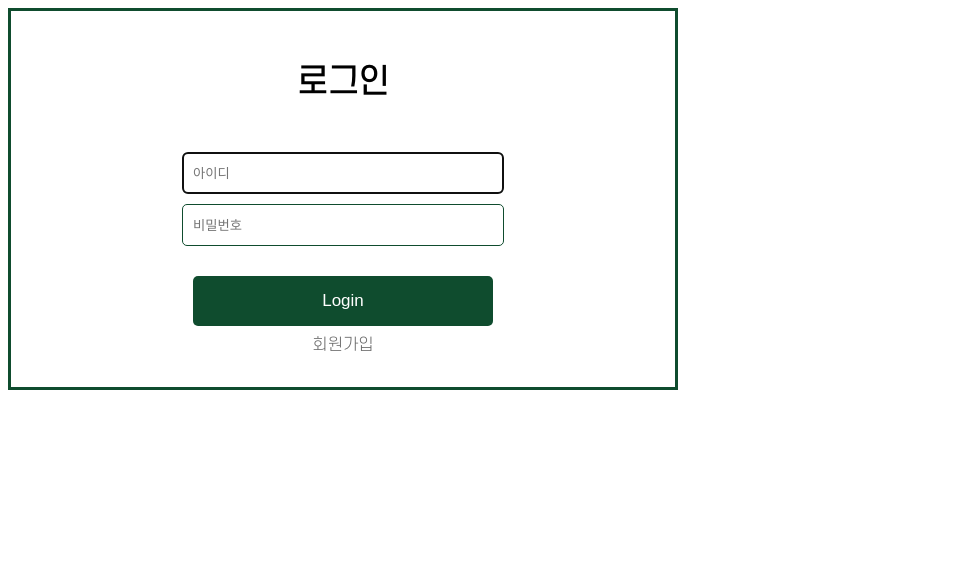
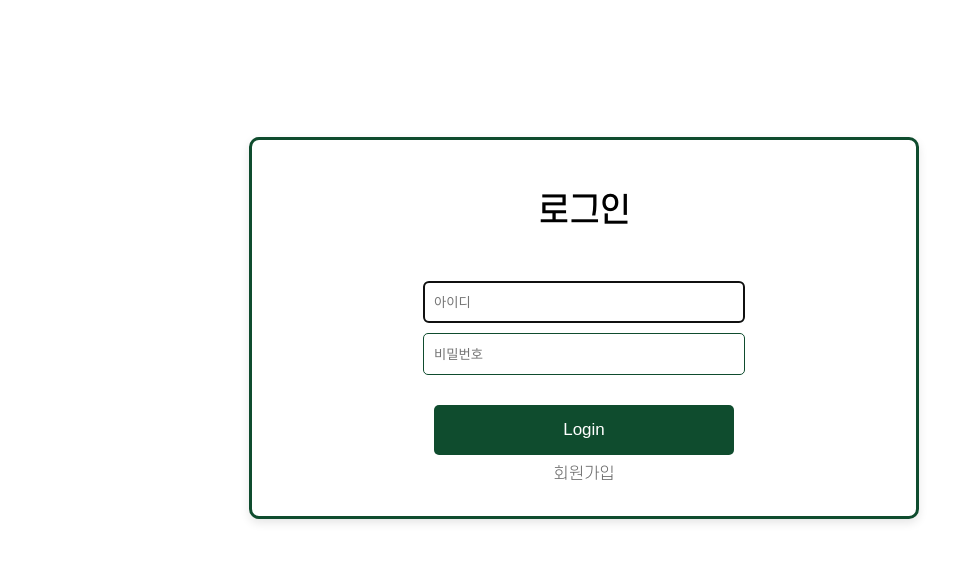
Before and after one commit to ottffss1005/0303, a React (Create React App) app in the folder frontend/: page /Login in a window 1280 px wide. Shown: the top 562 px of the page, without its empty margins (0-974 px from the left). Built offline with nearby package versions, Linux system fonts and the light colour scheme.

Commit message:
로그인, 홈 페이지 css 정렬 수정정

```diff
--- a/frontend/src/pages/Home/Home.module.css
+++ b/frontend/src/pages/Home/Home.module.css
@@ -8,6 +8,7 @@
 
 .textContainer {
   flex: 1;
+  padding-top: 2rem;
   padding-right: 0.5rem;
 }
 
--- a/frontend/src/pages/Login/Login.js
+++ b/frontend/src/pages/Login/Login.js
@@ -25,7 +25,7 @@ const Login = () => {
   };
 
   return (
-    <div>
+    <div className={styles.container}>
       <form className={styles.loginForm} onSubmit={handleSubmit}>
         <div>
           <h1 className={styles.login_title}>로그인</h1>
@@ -60,6 +60,6 @@ const Login = () => {
       </form>
     </div>
   );
-};
+}
 
 export default Login;
--- a/frontend/src/pages/Login/Login.module.css
+++ b/frontend/src/pages/Login/Login.module.css
@@ -1,6 +1,14 @@
 div h5 {
   margin-bottom: 3px;
   color: rgb(107, 107, 107);
+}
+
+.container {
+  display: flex;
+  justify-content: center;
+  align-items: center;
+  height: 80vh; /* 뷰포트 전체 높이 */
+  width: 90vw; /* 뷰포트 전체 너비 */
 }
 
 .loginForm {
@@ -11,9 +19,12 @@ div h5 {
   flex-direction: column;
   justify-content: center;
   align-items: center;
-  position: absolute;
   border: 3px solid #0f4c2e;
+  background-color: white;
+  border-radius: 10px;
+  box-shadow: 0px 4px 10px rgba(0, 0, 0, 0.1);
 }
+
 
 .login_title {
   margin-bottom: 50px; /* 로그인 글자와 아래 요소 간격 */
```
